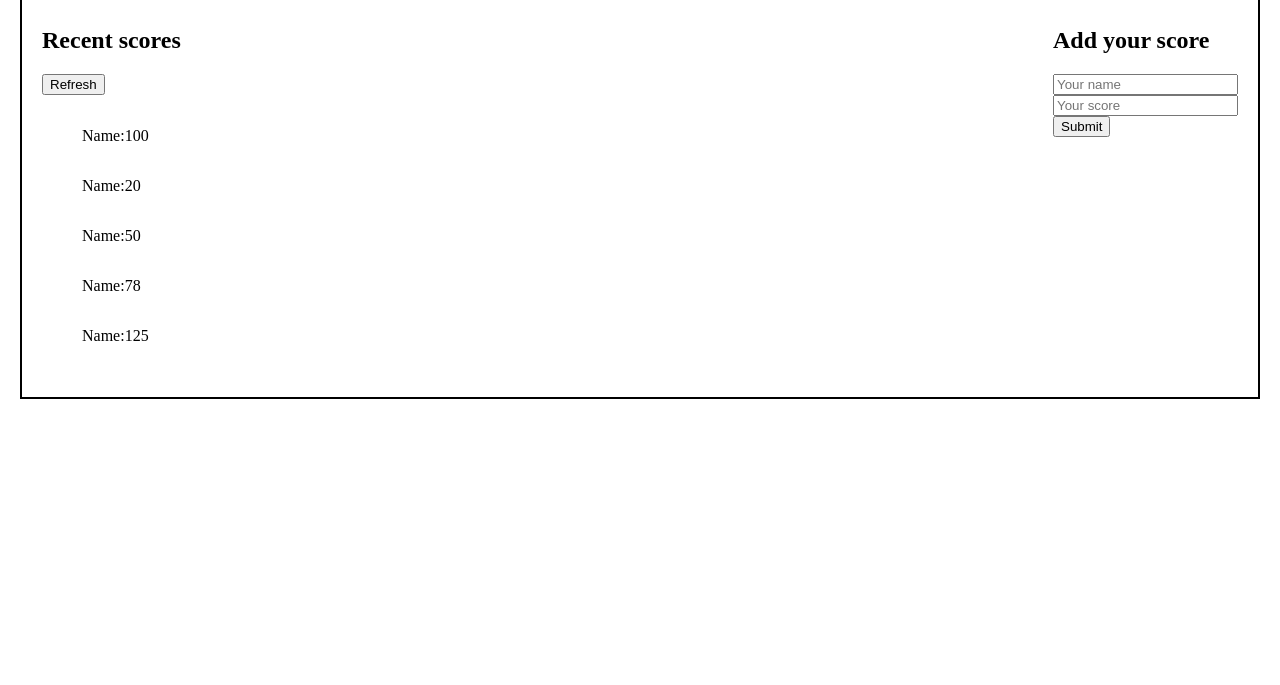
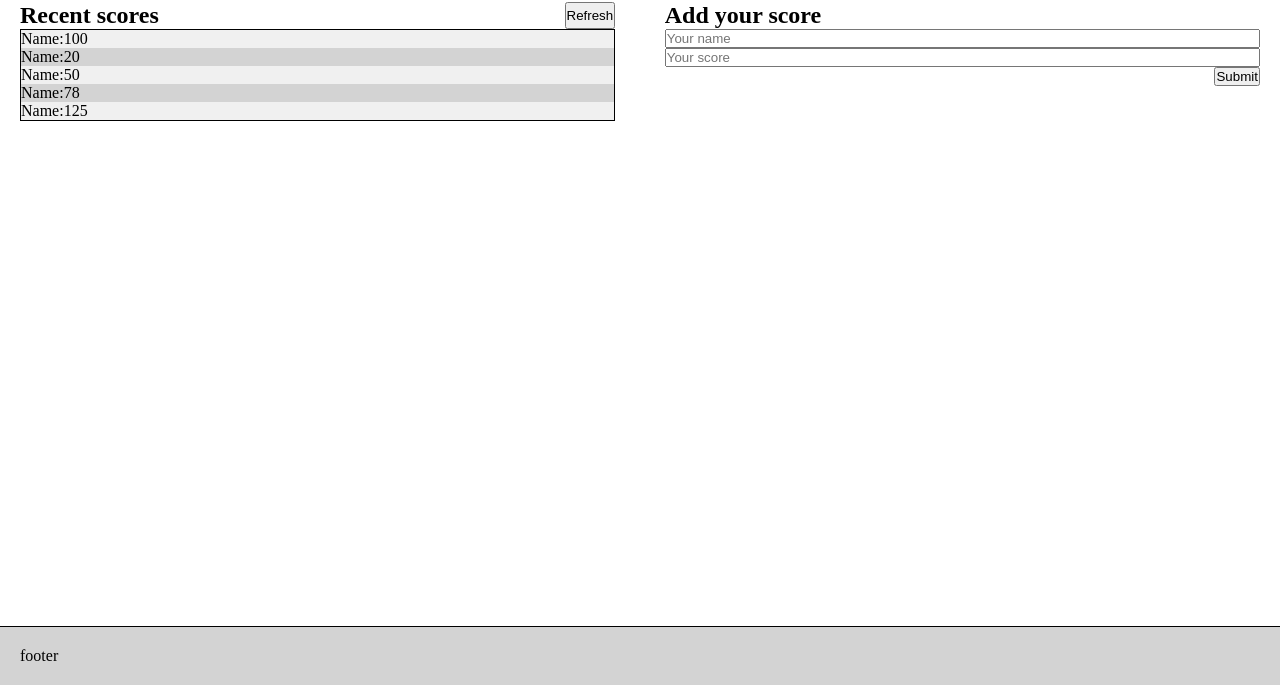
Before and after one commit to tan12082001/Project-Leaderboard, a website built with webpack: page src/index.html in a window 1280 px wide. Shown: the part 115-800 px from the top of the page. Built offline with nearby package versions, Linux system fonts and the light colour scheme.

Commit message:
Update after solving linter errors

```diff
--- a/src/index.html
+++ b/src/index.html
@@ -48,7 +48,7 @@
                     <label for="name"></label>
                     <input type="text" id="name" placeholder="Your name" required/>
                 </div>
-                <div class="inout-name-score">
+                <div class="input-name-score">
                     <label for="score"></label>
                     <input type="number" id="score" placeholder="Your score" required/>
                 </div>
@@ -58,5 +58,6 @@
             </form>
         </section>
     </main>
+    <footer>footer</footer>
 </body>
 </html>
--- a/src/style.css
+++ b/src/style.css
@@ -1,15 +1,66 @@
+* {
+  margin: 0;
+  padding: 0;
+  box-sizing: border-box;
+}
+
 body {
-  margin: 20px;
+  display: flex;
+  flex-direction: column;
+  height: 100vh;
+}
+
+header,
+main,
+footer {
   padding: 20px;
-  border: 2px solid black;
 }
 
 main {
+  display: grid;
+  grid-template-columns: 48% 48%;
+  gap: 4%;
+  height: 100%;
+}
+
+section {
+  padding: 20px 0;
+}
+
+.show-head {
   display: flex;
-  gap: 40px;
+  width: 100%;
   justify-content: space-between;
+}
+
+.scores-list {
+  width: 100%;
+  border: 1px solid black;
 }
 
 li {
   display: flex;
+  list-style: none;
 }
+
+.scores-list li:nth-child(odd) {
+  background-color: #f0f0f0;
+}
+
+.scores-list li:nth-child(even) {
+  background-color: #d3d3d3;
+}
+
+.input-name-score input {
+  width: 100%;
+}
+
+.score-button {
+  display: flex;
+  justify-content: flex-end;
+}
+
+footer {
+  border-top: 1px solid black;
+  background-color: #d3d3d3;
+}
--- a/webpack.config.js
+++ b/webpack.config.js
@@ -1,5 +1,6 @@
 const path = require('path');
 const HtmlWebpackPlugin = require('html-webpack-plugin');
+
 module.exports = {
   mode: 'development',
   entry: './src/index.js',
@@ -8,7 +9,7 @@ module.exports = {
   },
   plugins: [
     new HtmlWebpackPlugin({
-        template: './src/index.html',
+      template: './src/index.html',
     }),
   ],
   output: {
```
